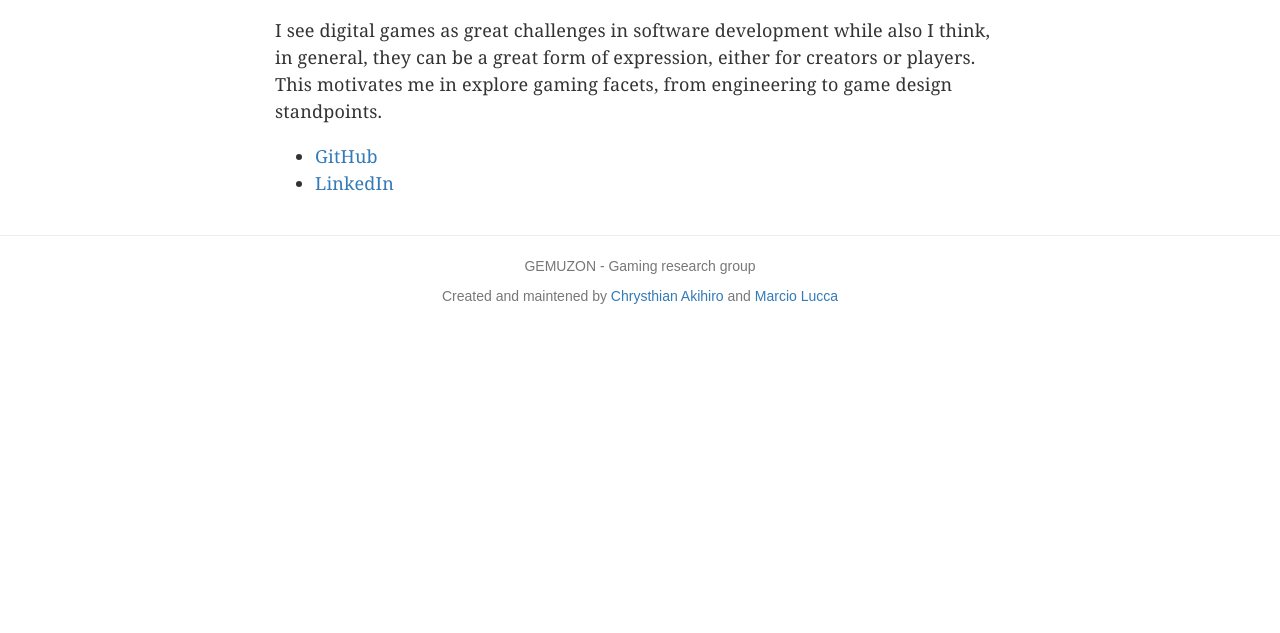
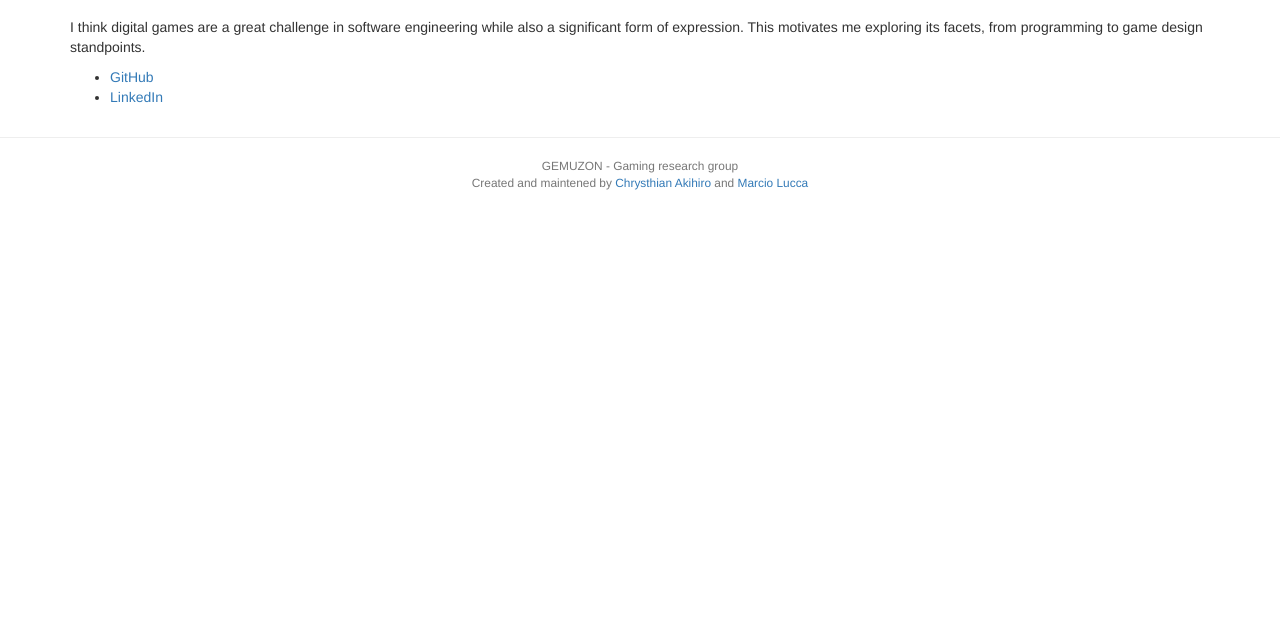
Before and after one commit to digihaus/digihaus.github.io, a plain HTML site: page marciolucca.html in a window 1280 px wide. Shown: the part 167-800 px from the top of the page. Drawn offline with nearby package versions, Linux system fonts and the light colour scheme.

Commit message:
Updating texts and style

```diff
--- a/marciolucca.html
+++ b/marciolucca.html
@@ -3,7 +3,6 @@
 <head>
   <link rel="stylesheet" href="/css/bootstrap.min.css">
   <link rel="stylesheet" href="/css/bootstrap-theme.min.css">
-  <link rel="stylesheet" href="styles.css">
   <meta name="viewport" content="width=device-width, initial-scale=1">
   <title>Marcio Lucca - GEMUZON</title>
 </head>
@@ -57,21 +56,6 @@
                 </li>
               </ul>
             </li>
-            <li class="dropdown">
-              <a href="#" class="dropdown-toggle" data-toggle="dropdown">Members<span class="caret"></span></a>
-              <ul class="dropdown-menu" role="menu">
-                <li role="presentation">
-                  <a href="chrysthian.html">
-                    Chrysthian Akihiro
-                  </a>
-                </li>
-                <li role="presentation">
-                  <a href="marciolucca.html">
-                    Marcio Lucca
-                  </a>
-                </li>
-              </ul>
-            </li>
           </ul>
           <!--
           <ul class="nav navbar-nav navbar-right">
@@ -89,9 +73,8 @@
 </div>
 <div class="reading">
   <p>
-    I see digital games as great challenges in software development while also I think, in general, they can
-    be a great form of expression, either for creators or players. This motivates me in explore gaming facets,
-    from engineering to game design standpoints.
+    I think digital games are a great challenge in software engineering while also a significant form of expression.
+    This motivates me exploring its facets, from programming to game design standpoints.
   </p>
   <p>
     <ul>
@@ -106,14 +89,12 @@
   <hr>
 
   <footer style="text-align:center;">
-    <div class="container">
-      <p class="text-muted">
-        GEMUZON - Gaming research group<br>
-      </p>
-      <p class="text-muted">
-        Created and maintened by
-        <a href="chrysthian.html">Chrysthian Akihiro</a> and
-        <a href="marciolucca.html">Marcio Lucca</a>
+    <div class="container small">
+        <p class="text-muted">
+          GEMUZON - Gaming research group<br>
+          Created and maintened by
+          <a href="chrysthian.html">Chrysthian Akihiro</a> and
+          <a href="marciolucca.html">Marcio Lucca</a>
       </p>
       <!--
       <p class="text-muted">Articles licensed under <a href="http://creativecommons.org/licenses/by/3.0/">CC 3.0</a>.</p>
--- a/styles.css
+++ /dev/null
@@ -1,27 +0,0 @@
-@media (min-width: 992px) {
-  .container.content {
-    width: 760px;
-  }
-}
-
-body {
-  font-family: Lucida, sans-serif;
-}
-
-.reading {
-  font-family: Georgia, serif;
-  font-size: 18px;
-  color: rgba(0, 0, 0, 0.8);
-  letter-spacing: 0.01em;
-  line-height: 1.5em;
-}
-
-.reading p {
-  margin-bottom: 18px;
-}
-
-.reading p.lead {
-  font-family: Lucida, sans-serif;
-  font-size: 24px;
-  color: rgba(0, 0, 0, 0.4);
-}
```
Also changed, not shown: chrysthian.html (+6 -24 lines), index.html (+7 -25 lines), src/pages/index.dot.html (+1 -1 lines), src/pages/marciolucca.dot.html (+2 -3 lines), src/templates/default.dot.html (+6 -24 lines).
